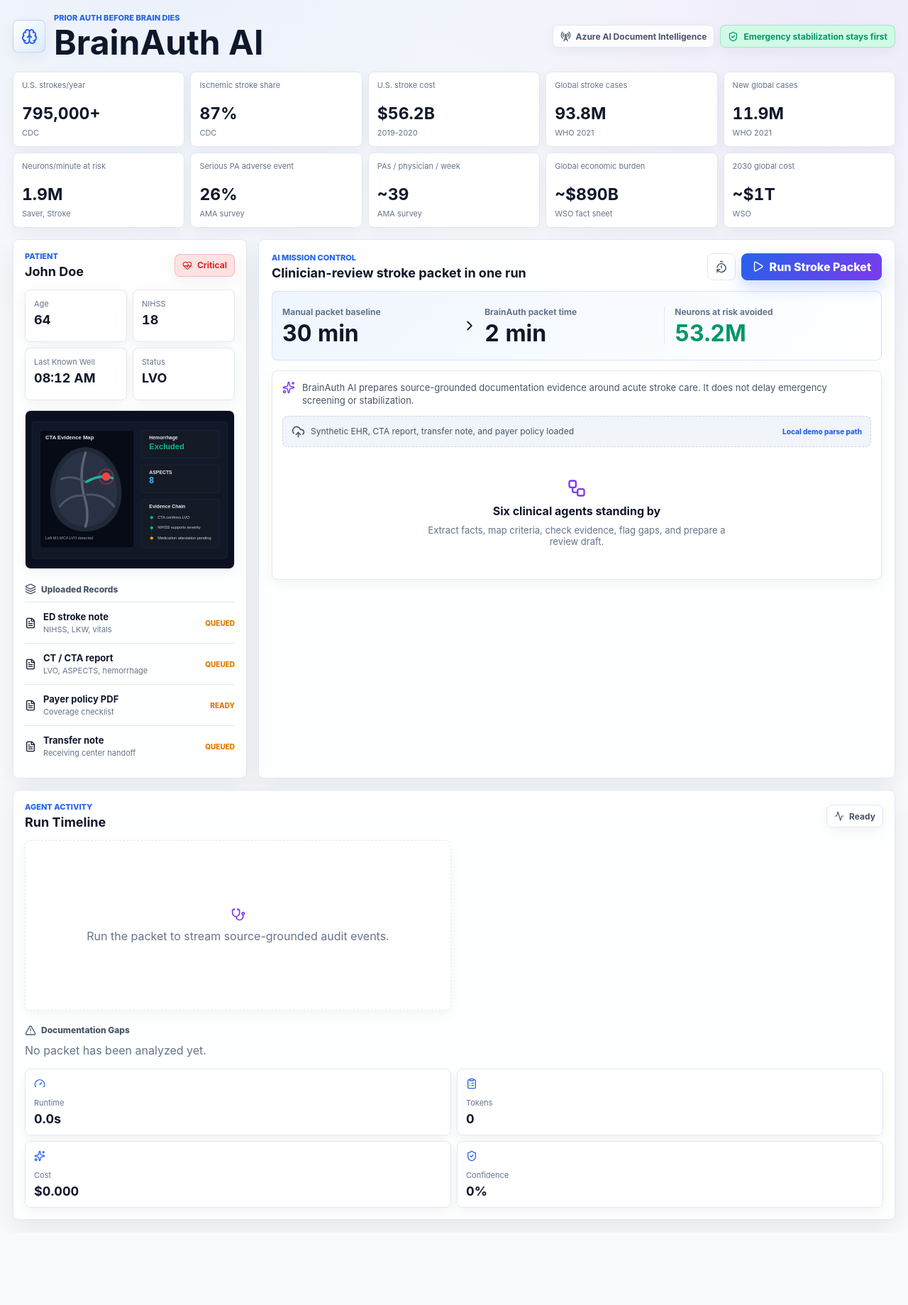
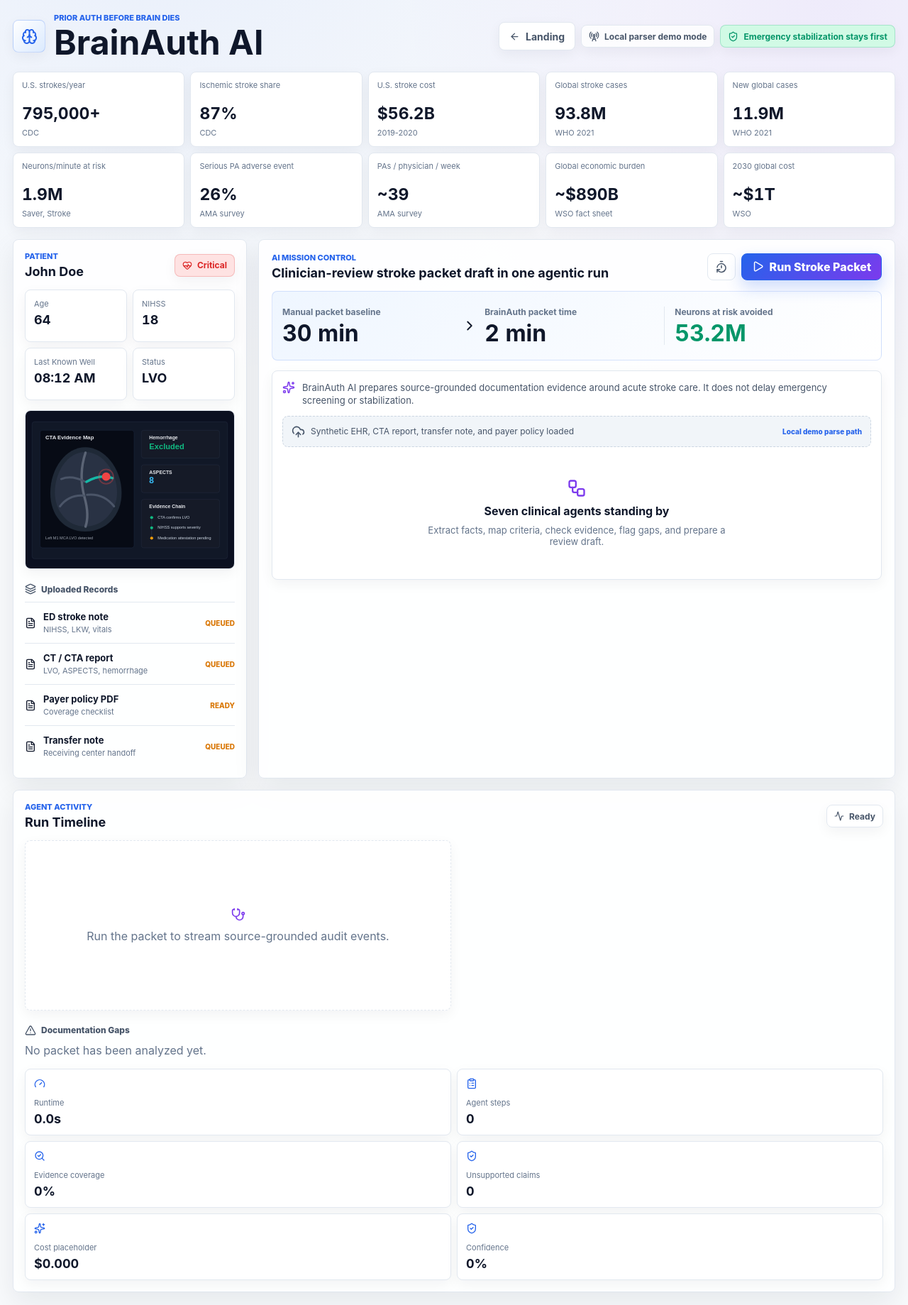
Before and after one commit to roshaninfordham/brainauthai, a Next.js app: page /demo in a window 1280 px wide. Shown: the whole page at 71% size. Before the commit the page ends 1737 px from the top, so only its background shows below. Built offline with nearby package versions, Linux system fonts and the light colour scheme.

Commit message:
feat: redesign live MVP demo with agent timeline and packet preview

```diff
--- a/app/demo/page.tsx
+++ b/app/demo/page.tsx
@@ -3,17 +3,17 @@
 import {
   Activity,
   AlertTriangle,
+  ArrowLeft,
   Brain,
   CheckCircle2,
   ChevronRight,
   CircleDot,
   ClipboardList,
-  Clock,
   Download,
+  Database,
   FileCheck2,
   FileJson,
   FileText,
-  Gauge,
   HeartPulse,
   Layers3,
   Play,
@@ -26,12 +26,20 @@
   Workflow,
   Zap
 } from "lucide-react";
+import Link from "next/link";
 import { useEffect, useMemo, useState } from "react";
+import { AuditTrail } from "../../components/product/AuditTrail";
+import { CriteriaMatrix } from "../../components/product/CriteriaMatrix";
+import { EvidenceMap } from "../../components/product/EvidenceMap";
+import { FhirJsonPanel } from "../../components/product/FhirJsonPanel";
+import { HumanReviewBanner } from "../../components/product/HumanReviewBanner";
+import { ObservabilityPanel } from "../../components/product/ObservabilityPanel";
+import { PacketPreview } from "../../components/product/PacketPreview";
 import { impactMetrics } from "../../lib/sample-case";
 import type { AgentRun, AnalysisResult, CriteriaMatch, DocumentationGap } from "../../lib/types";
 
 type RunStatus = "idle" | "running" | "complete" | "error";
-type OutputView = "packet" | "criteria" | "fhir" | "audit";
+type OutputView = "evidence" | "criteria" | "packet" | "audit" | "fhir";
 
 interface TimelineEvent {
   agentId: string;
@@ -103,7 +111,6 @@
 
   const visibleEvents = events.slice(0, visibleCount);
   const activeEvent = status === "running" ? events[Math.min(visibleCount, events.length - 1)] : null;
-  const runtime = analysis ? agentRuntime(analysis.agents) : null;
   const criticalGaps = analysis?.gaps.filter((gap) => gap.severity === "critical").length ?? 0;
 
   useEffect(() => {
@@ -217,9 +224,15 @@
           </div>
         </div>
         <div className="topActions">
+          <Link className="navButton" href="/">
+            <ArrowLeft size={15} aria-hidden="true" />
+            Landing
+          </Link>
           <span className="azureBadge">
             <RadioTower size={15} aria-hidden="true" />
-            Azure AI Document Intelligence
+            {analysis?.mode === "azure-document-intelligence"
+              ? "Azure Document Intelligence Connected"
+              : "Local parser demo mode"}
           </span>
           <span className="caveatBadge">
             <ShieldCheck size={15} aria-hidden="true" />
@@ -301,7 +314,7 @@
           <div className="missionHeader">
             <div>
               <p className="eyebrow">AI Mission Control</p>
-              <h2>Clinician-review stroke packet in one run</h2>
+              <h2>Clinician-review stroke packet draft in one agentic run</h2>
             </div>
             <div className="missionControls">
               <button
@@ -365,7 +378,7 @@
             {status === "idle" && (
               <div className="emptyRun">
                 <Workflow size={28} aria-hidden="true" />
-                <h3>Six clinical agents standing by</h3>
+                <h3>Seven clinical agents standing by</h3>
                 <p>Extract facts, map criteria, check evidence, flag gaps, and prepare a review draft.</p>
               </div>
             )}
@@ -399,10 +412,11 @@
             <div className="outputPanel">
               <div className="tabBar" role="tablist" aria-label="Generated packet views">
                 {[
-                  ["packet", "Packet", FileCheck2],
-                  ["criteria", "Criteria", ClipboardList],
-                  ["fhir", "FHIR JSON", FileJson],
-                  ["audit", "Audit", ShieldCheck]
+                  ["evidence", "Evidence", Database],
+                  ["criteria", "Criteria Matrix", ClipboardList],
+                  ["packet", "Packet Preview", FileCheck2],
+                  ["audit", "Audit Trail", ShieldCheck],
+                  ["fhir", "FHIR JSON", FileJson]
                 ].map(([id, label, Icon]) => (
                   <button
                     key={id as string}
@@ -418,18 +432,14 @@
                 ))}
               </div>
 
+              {outputView === "evidence" && <EvidenceMap analysis={analysis} />}
+
+              {outputView === "criteria" && <CriteriaMatrix analysis={analysis} />}
+
               {outputView === "packet" && (
                 <div className="packetView">
-                  <div className="readinessBlock">
-                    <div className="readinessDial" style={{ "--score": analysis.packet.readinessScore } as React.CSSProperties}>
-                      <strong>{analysis.packet.readinessScore}%</strong>
-                      <span>Review</span>
-                    </div>
-                    <div>
-                      <h3>{analysis.packet.disposition}</h3>
-                      <p>{analysis.packet.medicalNecessityLetter.split("\n\n")[2]}</p>
-                    </div>
-                  </div>
+                  <HumanReviewBanner />
+                  <PacketPreview analysis={analysis} />
 
                   <div className="actionRow">
                     <button type="button" onClick={downloadPdfPacket} disabled={isDownloading}>
@@ -448,41 +458,9 @@
                 </div>
               )}
 
-              {outputView === "criteria" && (
-                <div className="criteriaList">
-                  {analysis.criteria.map((item) => (
-                    <div className="criteriaRow" key={item.criterion}>
-                      <span className={criteriaClass(item.status)}>{item.status}</span>
-                      <div>
-                        <strong>{item.criterion}</strong>
-                        <p>{item.evidence}</p>
-                      </div>
-                      <small>{confidenceLabel(item.confidence)}</small>
-                    </div>
-                  ))}
-                </div>
-              )}
+              {outputView === "audit" && <AuditTrail analysis={analysis} />}
 
-              {outputView === "fhir" && (
-                <pre className="jsonBlock">{JSON.stringify(analysis.packet.fhirPacket, null, 2)}</pre>
-              )}
-
-              {outputView === "audit" && (
-                <div className="auditList">
-                  {analysis.audit.map((event) => (
-                    <div className="auditRow" key={`${event.at}-${event.agent}`}>
-                      <Clock size={15} aria-hidden="true" />
-                      <div>
-                        <strong>{event.agent}</strong>
-                        <span>
-                          {event.action}: {event.result}
-                        </span>
-                      </div>
-                      <small>{confidenceLabel(event.confidence)}</small>
-                    </div>
-                  ))}
-                </div>
-              )}
+              {outputView === "fhir" && <FhirJsonPanel analysis={analysis} />}
             </div>
           )}
         </section>
@@ -570,28 +548,7 @@
             )}
           </div>
 
-          <div className="observabilityGrid">
-            <div>
-              <Gauge size={16} aria-hidden="true" />
-              <span>Runtime</span>
-              <strong>{runtime ? `${runtime.runtime.toFixed(1)}s` : "0.0s"}</strong>
-            </div>
-            <div>
-              <ClipboardList size={16} aria-hidden="true" />
-              <span>Tokens</span>
-              <strong>{runtime ? runtime.tokens.toLocaleString() : "0"}</strong>
-            </div>
-            <div>
-              <Sparkles size={16} aria-hidden="true" />
-              <span>Cost</span>
-              <strong>{runtime ? `$${runtime.cost.toFixed(3)}` : "$0.000"}</strong>
-            </div>
-            <div>
-              <ShieldCheck size={16} aria-hidden="true" />
-              <span>Confidence</span>
-              <strong>{runtime ? confidenceLabel(runtime.confidence) : "0%"}</strong>
-            </div>
-          </div>
+          <ObservabilityPanel analysis={analysis} />
         </aside>
       </section>
     </main>
```
